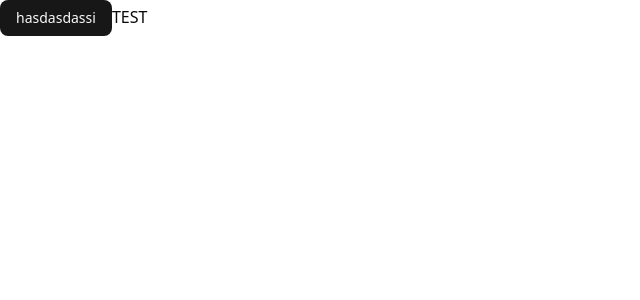
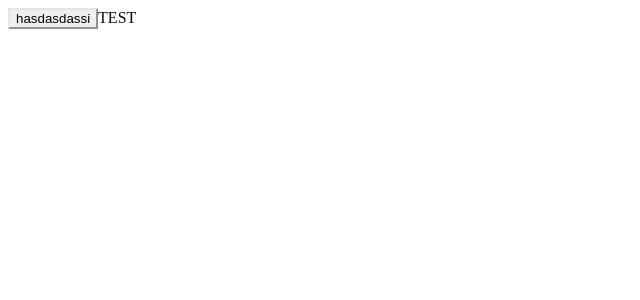
Before and after one commit to nu-tree/nu-tree.github.io, a React (Vite) app: page / in a window 1280 px wide. Shown: the top 300 px of the page, without its empty margins (0-640 px from the left). Built offline with nearby package versions, Linux system fonts and the light colour scheme.

Commit message:
배포  test

```diff
--- a/src/index.css
+++ b/src/index.css
@@ -1,5 +1,3 @@
-@import 'tailwindcss';
-
 @custom-variant dark (&:is(.dark *));
 
 :root {
--- a/src/main.tsx
+++ b/src/main.tsx
@@ -1,5 +1,6 @@
 import { StrictMode } from 'react';
 import { createRoot } from 'react-dom/client';
+import 'tailwindcss';
 import './index.css';
 import App from './App.tsx';
 
```
